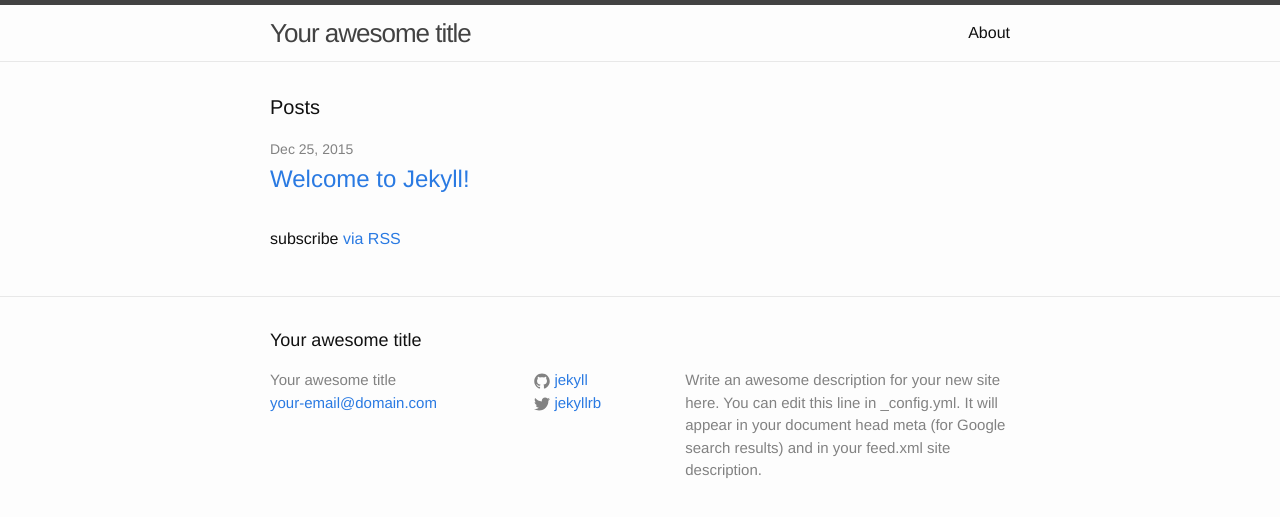
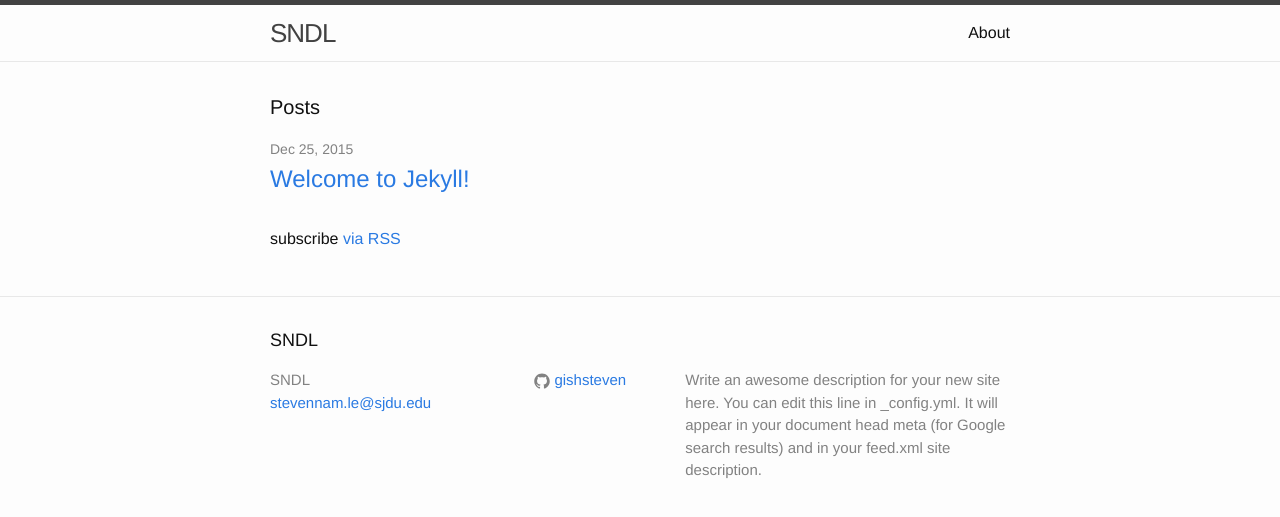
Before and after one commit to gishsteven/gishsteven.github.io, a Jekyll site: the page built from index.html, in a window 1280 px wide. Shown: the top 517 px of the page. Built offline with Jekyll 4.4.1, drawn with Linux system fonts in a browser that asks for light colours.

Commit message:
CNAME added

```diff
--- /dev/null
+++ b/CNAME
@@ -0,0 +1 @@
+xsndl.me
--- a/_config.yml
+++ b/_config.yml
@@ -6,16 +6,15 @@
 # 'jekyll serve'. If you change this file, please restart the server process.
 
 # Site settings
-title: Your awesome title
-email: your-email@domain.com
+title: SNDL
+email: stevennam.le@sjdu.edu
 description: > # this means to ignore newlines until "baseurl:"
   Write an awesome description for your new site here. You can edit this
   line in _config.yml. It will appear in your document head meta (for
   Google search results) and in your feed.xml site description.
 baseurl: "" # the subpath of your site, e.g. /blog
-url: "http://yourdomain.com" # the base hostname & protocol for your site
-twitter_username: jekyllrb
-github_username:  jekyll
+url: "http://xsndl.com" # the base hostname & protocol for your site
+github_username:  gishsteven
 
 # Build settings
 markdown: kramdown
```
Also changed, not shown: _layouts/post.html (line endings or trailing spaces).
